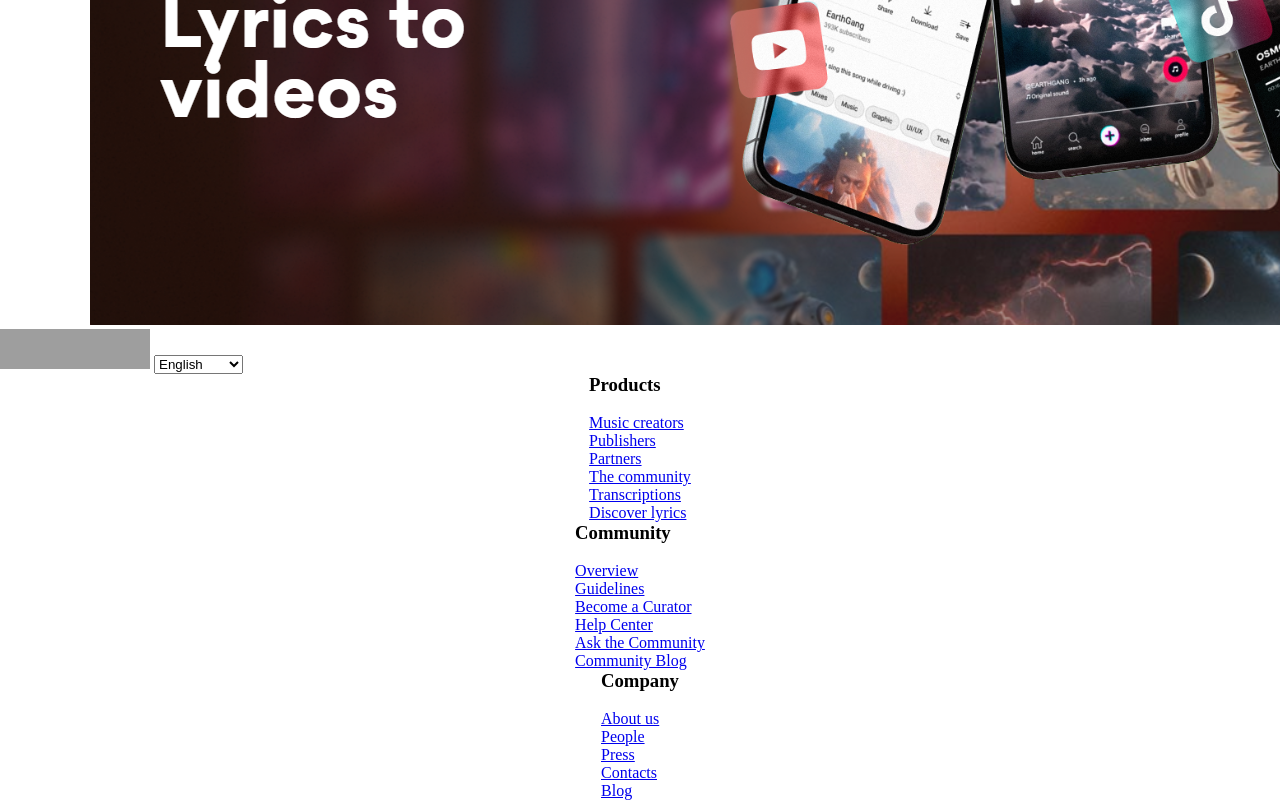
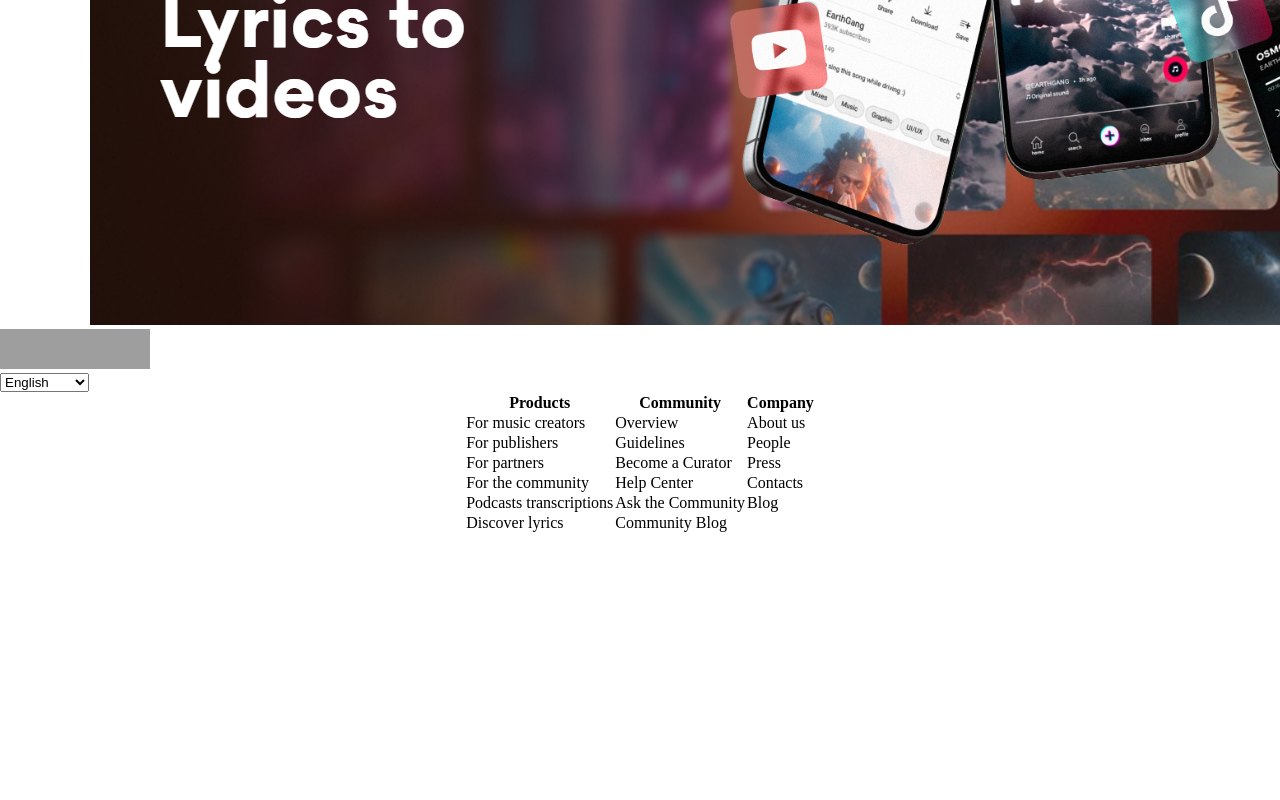
Before and after one commit to Pratheepan12/projects, a plain HTML site: page index.html in a window 1280 px wide. Shown: the part 1013-1813 px from the top of the page. After the commit the page ends 1547 px from the top, so only its background shows below. Drawn offline with Linux system fonts and the light colour scheme; grey boxes are pictures that could not be loaded.

Commit message:
index.html

```diff
--- a/index.html
+++ b/index.html
@@ -61,15 +61,19 @@
   <section>
 <div class="center-img1">
   <img src="img-1.png"
+
 </div>
-  </section>
+</section>
+
 
 
   <section class="section-3">
 
     <div class="logo-2">
       <img src="https://encrypted-tbn0.gstatic.com/images?q=tbn:ANd9GcTrN5I9qJIFP1Y5j-bos0LBwwdmJngATa6GfA&s" alt="pic-1" height="40px" width="150px">
-      <select>
+      </div>
+      <div>
+      <select class="dropdown">
       <option>English</option>
       <option>French</option>
       <option>German</option>
@@ -78,45 +82,44 @@
     </div>
 </select>
     </div>
-
+  </section>
 
     <div class="menu-link1">
-          <ul>
-          <li><h3>Products</h3></li><br>
-          <li><a href="test">Music creators</a></li>
-          <li><a href="test">Publishers</a></li>
-          <li><a href="test">Partners</a></li>
-          <li><a href="test">The community</a></li>
-          <li><a href="test">Transcriptions</a></li>
-          <li><a href="test">Discover lyrics</a></li>
+      <table class="main-tb">
+        <tr>
+          <th>Products</th>
+          <th>Community</th>
+          <th>Company</th>
+        </tr>
+        <tr>
+          <td>For music creators</td>
+          <td>Overview</td>
+          <td>About us</td>
+        </tr>
+        <tr>
+          <td>For publishers</td>
+          <td>Guidelines</td>
+          <td>People</td>
+        </tr>
+        <tr>
+          <td>For partners</td>
+          <td>Become a Curator</td>
+          <td>Press</td>
+        </tr>
+        <tr>
+          <td>For the community</td>
+          <td>Help Center</td>
+          <td>Contacts</td>
+        </tr>
+        <tr>
+          <td>Podcasts transcriptions</td>
+          <td>Ask the Community</td>
+          <td>Blog</td>
+        </tr>
+        <tr>
+          <td>Discover lyrics</td>
+          <td>Community Blog</td>
 
-          </ul>
-          </div>
-
-    <div class="menu-link2">
-        <ul>
-          <li><h3>Community</h3></li><br>
-          <li><a href="test">Overview</a></li>
-          <li><a href="test">Guidelines</a></li>
-          <li><a href="test">Become a Curator</a></li>
-          <li><a href="test">Help Center</a></li>
-          <li><a href="test">Ask the Community</a></li>
-          <li><a href="test">Community Blog</a></li>
-
-        </ul>
-    </div>
-
-    <div class="menu-link3">
-      <ul>
-      <li><h3>Company</h3></li><br>
-      <li><a href="test">About us</a></li>
-      <li><a href="test">People</a></li>
-      <li><a href="test">Press</a></li>
-      <li><a href="test">Contacts</a></li>
-      <li><a href="test">Blog</a></li>
-
-      </ul>
-    </div>
   </div>
   </section>
 </body>
```
